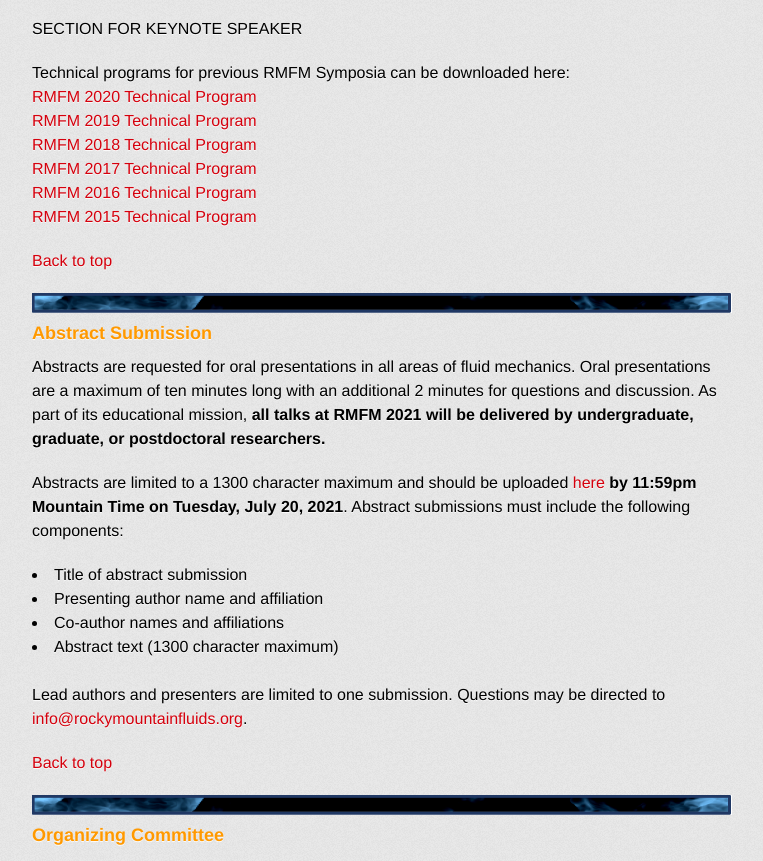
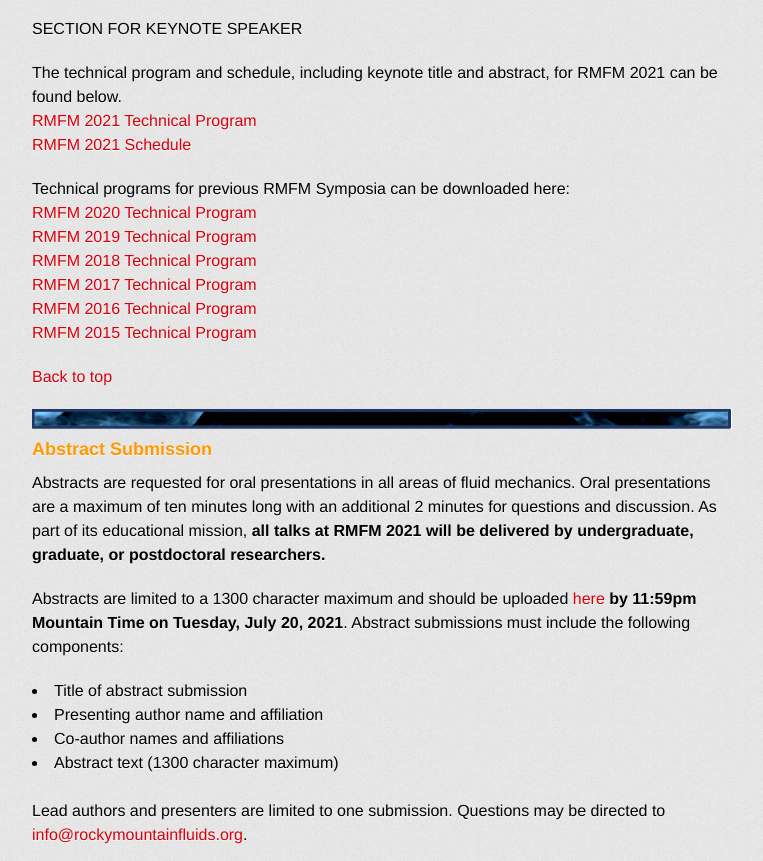
Before and after one commit to phamlington/rockymountainfluids.org, a plain HTML site: page index.html in a window 1280 px wide. Shown: the part 872-1733 px from the top of the page, without its empty margins (258-1021 px from the left). Drawn offline with Linux system fonts and the light colour scheme; a web font is replaced by a local one.

Commit message:
Added Schedule + Program for 2021

```diff
--- a/index.html
+++ b/index.html
@@ -63,9 +63,9 @@
 
 <p>SECTION FOR KEYNOTE SPEAKER</a></p>
 
-<!--<p>The technical program and schedule, including keynote title and abstract, for RMFM 2021 can be found below.<br>
-<a href="attachments/RMFM2021_TechnicalProgram.pdf">RMFM 2021 Technical Program</a><br>
-<a href="attachments/RMFM2021_Schedule.pdf">RMFM 2021 Schedule</a></p> -->
+<p>The technical program and schedule, including keynote title and abstract, for RMFM 2021 can be found below.<br>
+<a href="attachments/RMFM_2021.pdf">RMFM 2021 Technical Program</a><br>
+<a href="attachments/RMFM_2021_Schedule.pdf">RMFM 2021 Schedule</a></p>
 
 <p>Technical programs for previous RMFM Symposia can be downloaded here:<br>
 <a href="attachments/RMFM2020_TechnicalProgram.pdf">RMFM 2020 Technical Program</a><br>
```
